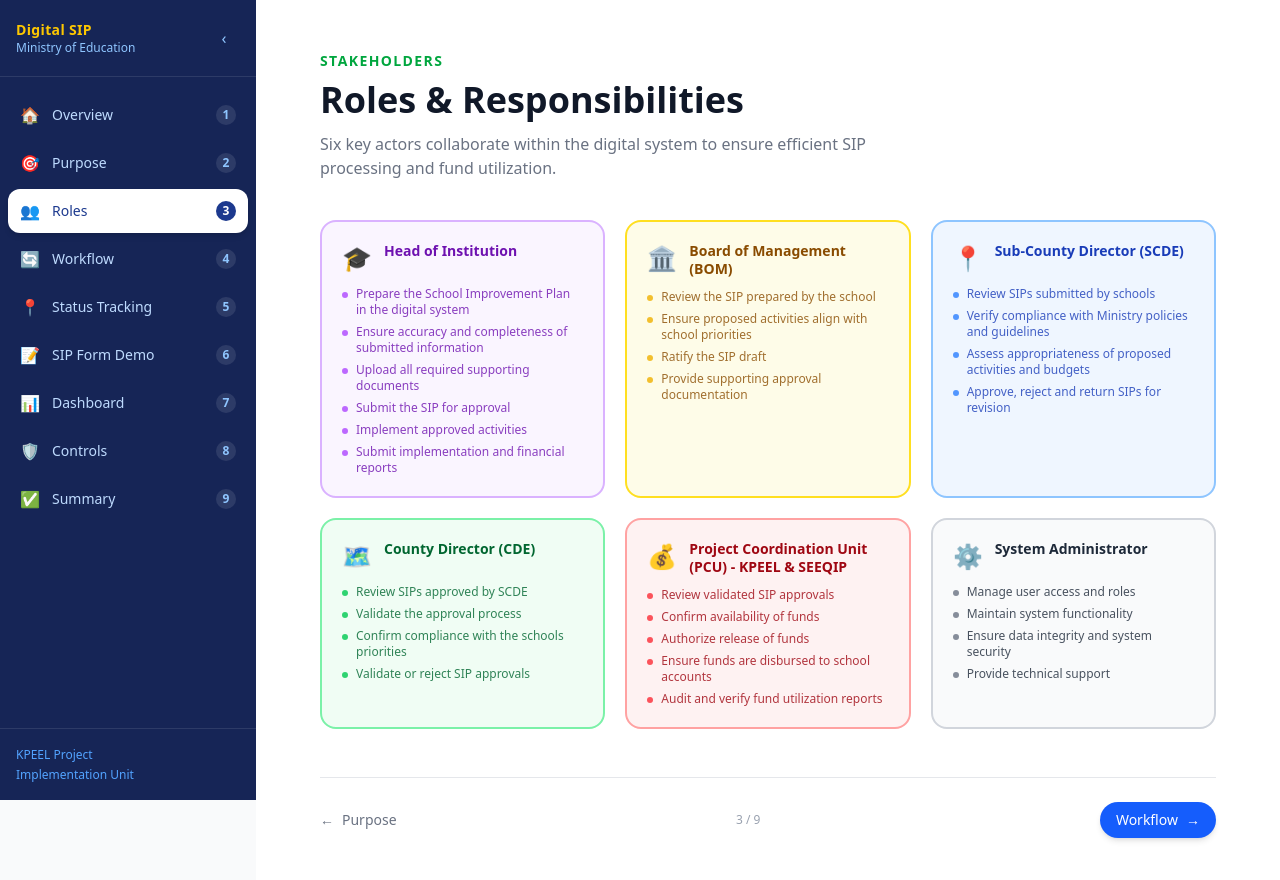
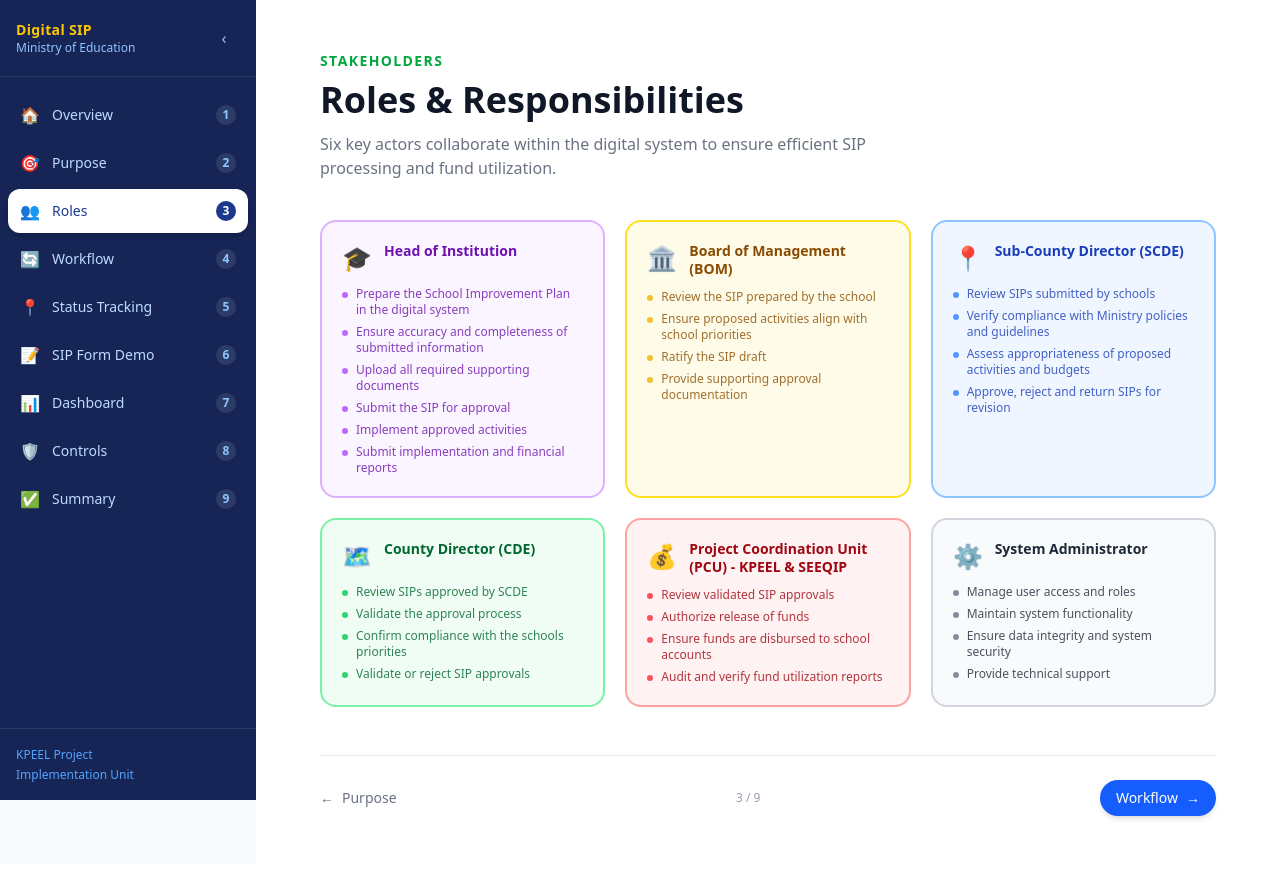
Before and after one commit to Joan254/SIP-DIGITAL-SYSTEM, a Next.js app: page /roles in a window 1280 px wide. Shown: the top 880 px of the page. Built offline with nearby package versions, Linux system fonts and the light colour scheme.

Commit message:
Update roles page

```diff
--- a/app/(presentation)/roles/page.tsx
+++ b/app/(presentation)/roles/page.tsx
@@ -63,7 +63,6 @@ const roles = [
     icon: "💰",
     responsibilities: [
       "Review validated SIP approvals",
-      "Confirm availability of funds",
       "Authorize release of funds",
       "Ensure funds are disbursed to school accounts",
       "Audit and verify fund utilization reports",
```
